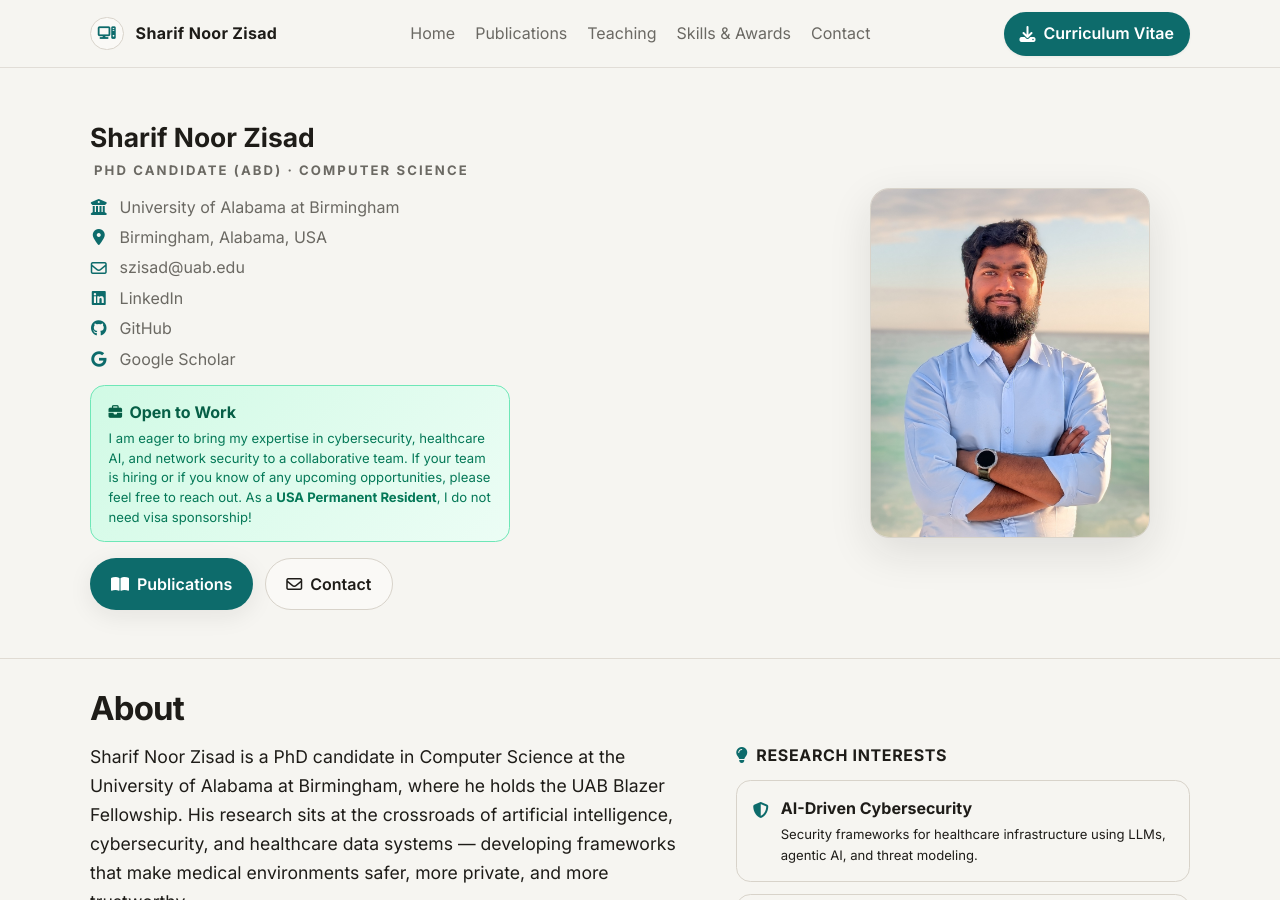
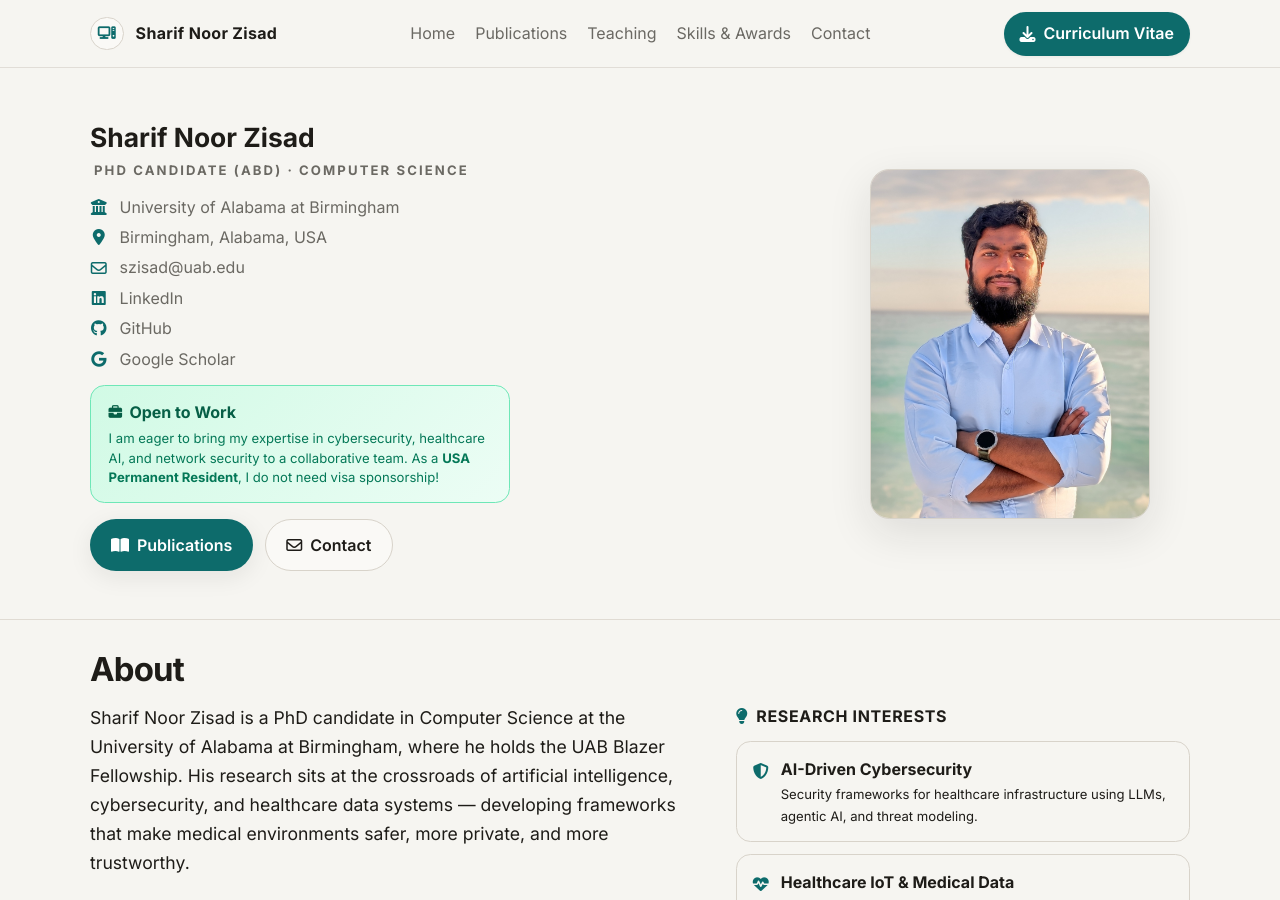
Before and after one commit to snzisad/snzisad.github.io, a Jekyll site: the page built from index.html, in a window 1280 px wide and 900 px high. Built offline with Jekyll 4.4.1, drawn with Linux system fonts in a browser that asks for light colours; some web fonts are replaced; comment, search, counter and statistics services are not loaded.

Commit message:
hiring message changed

```diff
--- a/index.html
+++ b/index.html
@@ -58,7 +58,7 @@
         <div>
           <div class="otw-title"><i class="fa-solid fa-briefcase"></i> Open to Work</div>
           <div class="otw-desc">
-            I am eager to bring my expertise in cybersecurity, healthcare AI, and network security to a collaborative team. If your team is hiring or if you know of any upcoming opportunities, please feel free to reach out. As a <b>USA Permanent Resident</b>, I do not need visa sponsorship!
+            I am eager to bring my expertise in cybersecurity, healthcare AI, and network security to a collaborative team. As a <b>USA Permanent Resident</b>, I do not need visa sponsorship!
             </div>
         </div>
       </div>
```
